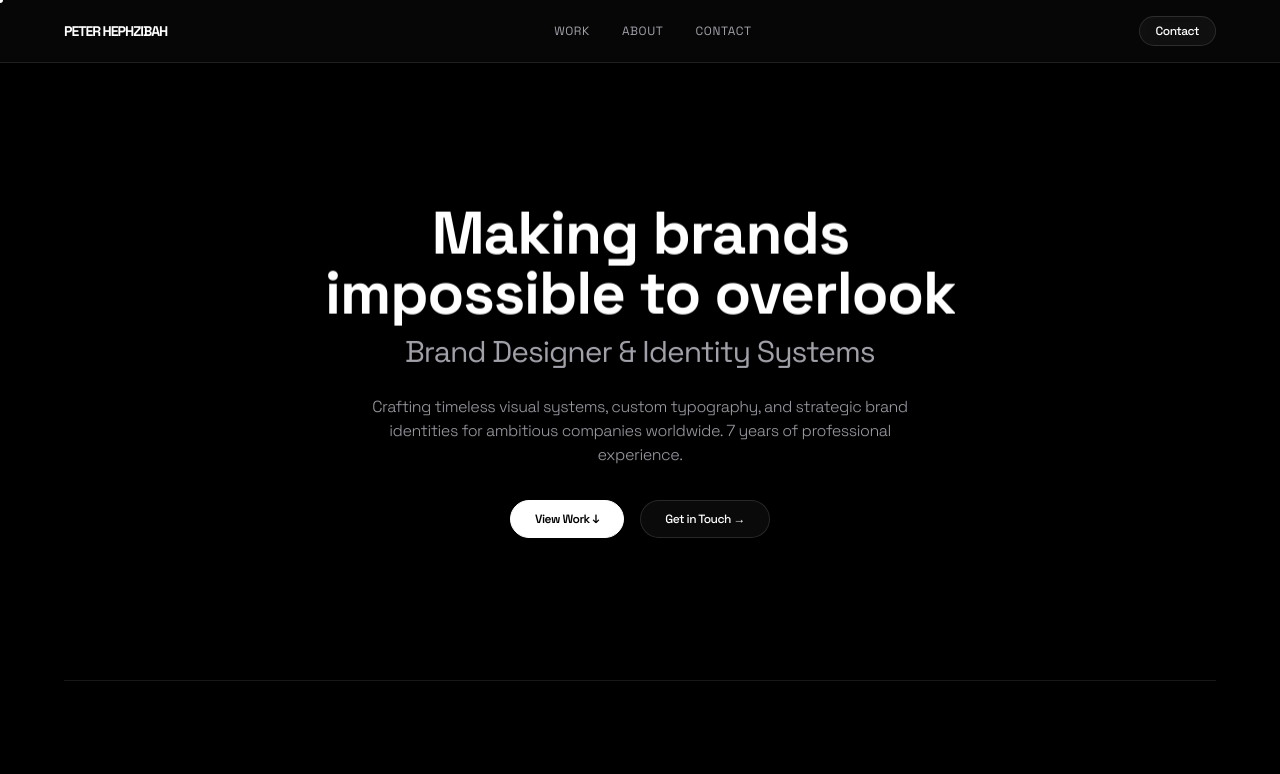
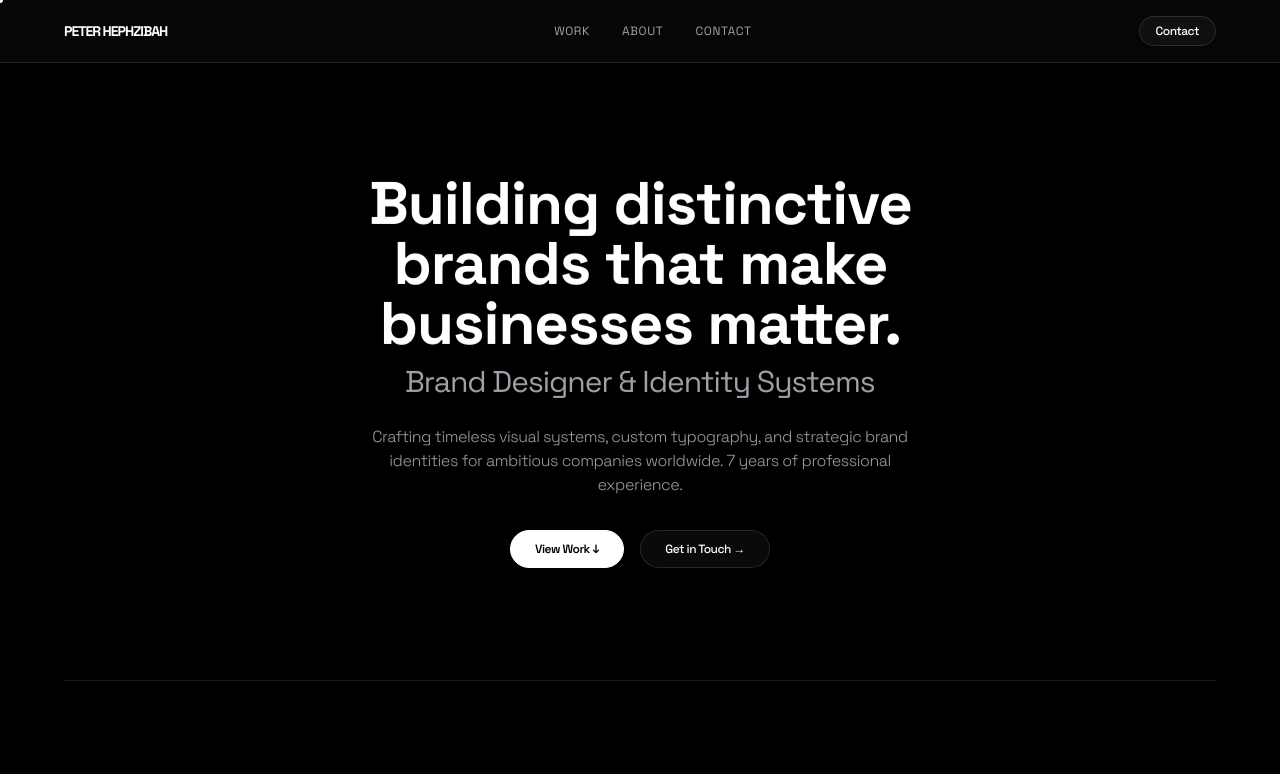
Before and after one commit to design-god-tony-stark/designgod, a plain HTML site: page index.html in a window 1280 px wide. Shown: the top 774 px of the page. Drawn offline with nearby package versions, Linux system fonts and the light colour scheme.

Commit message:
Update index.html

```diff
--- a/index.html
+++ b/index.html
@@ -76,7 +76,7 @@
       <!-- Headline & Name (Reduced by 40%, Space Grotesk, character spacing -1) -->
       <div class="pull-up-mask">
         <h1 class="pull-up-text font-bold text-4xl sm:text-5xl md:text-6xl text-white tracking-neg-1">
-          Making brands <br> impossible to overlook
+         Building distinctive<br>brands that make<br>businesses matter.
         </h1>
       </div>
 
```
